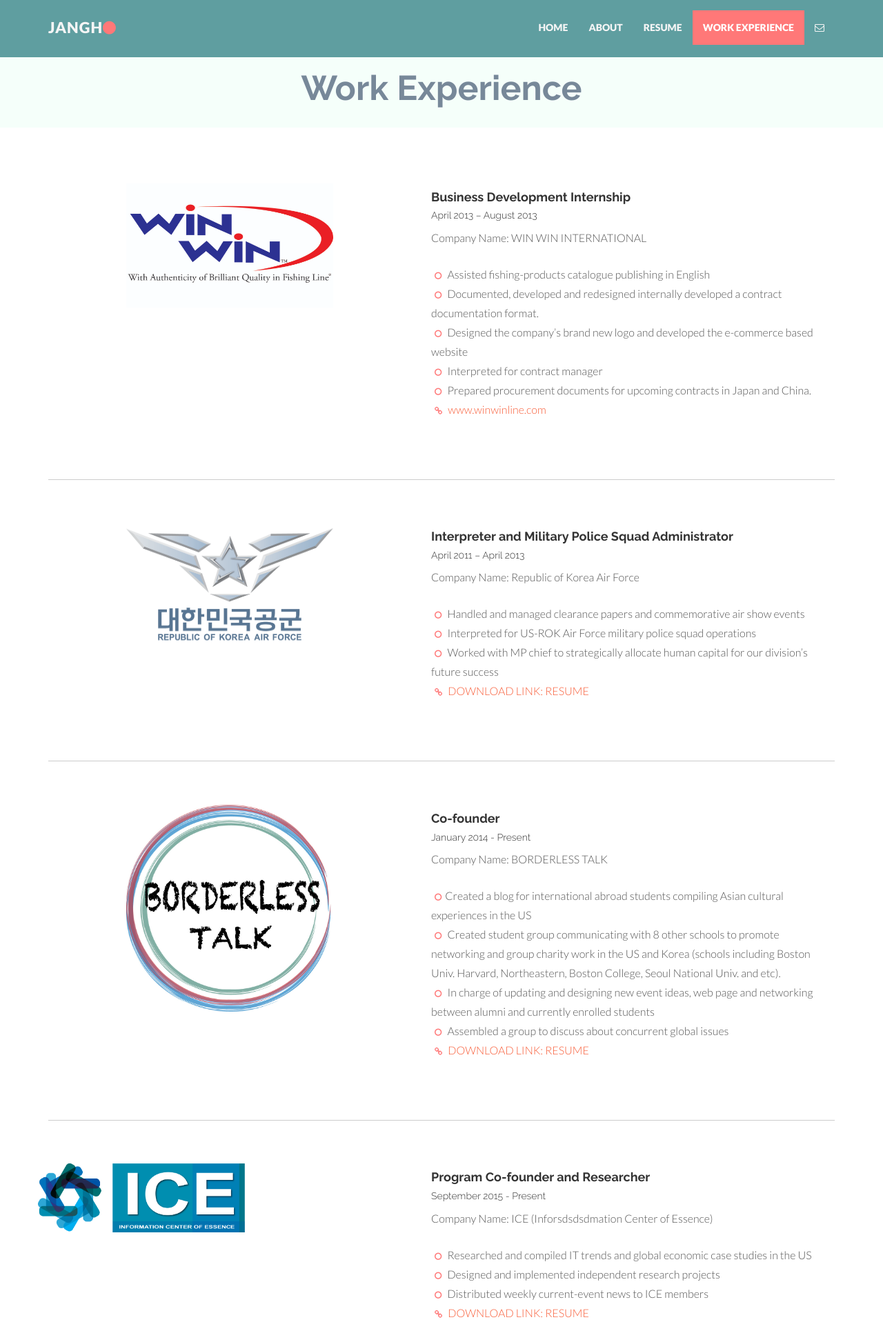
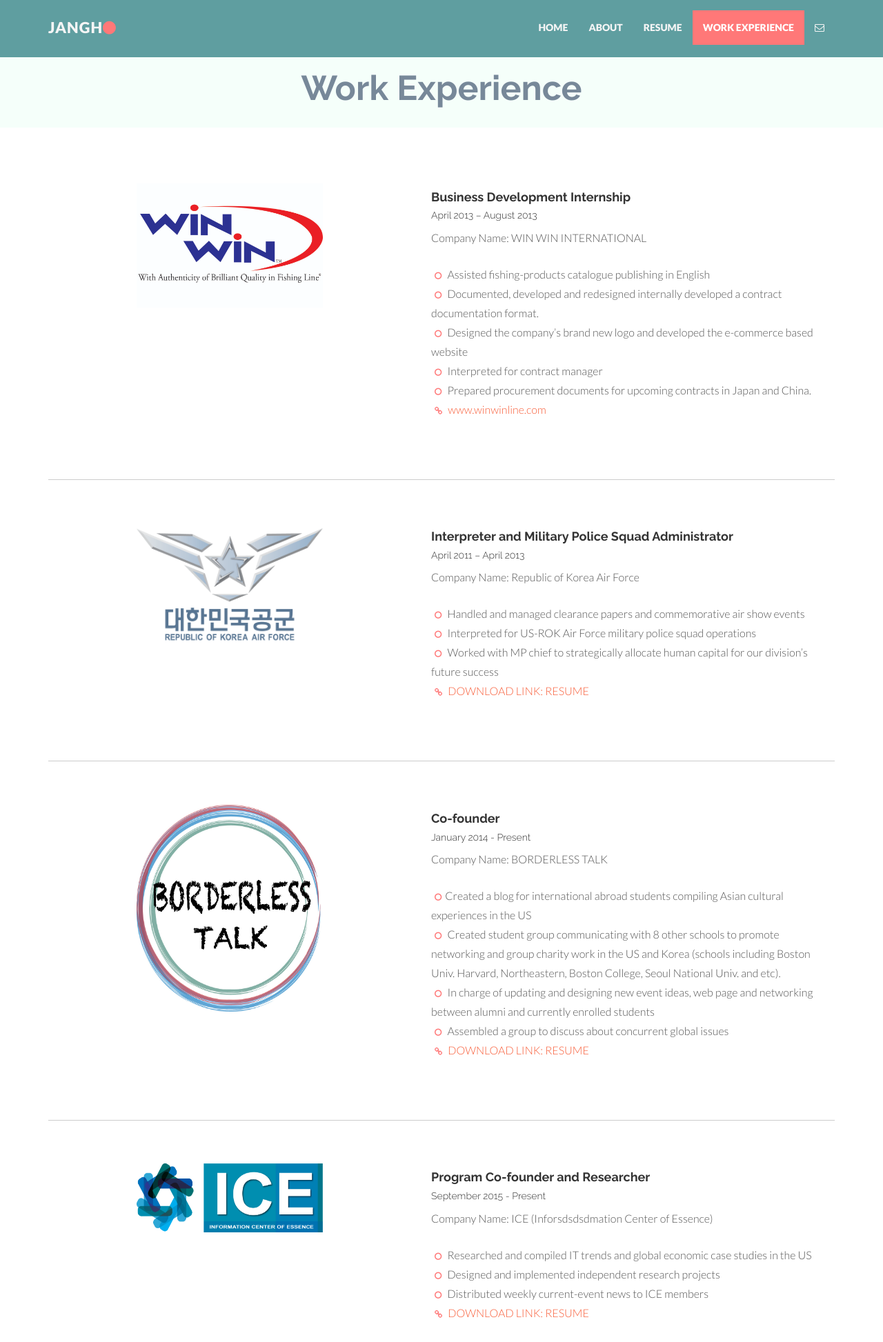
Before and after one commit to kimjangho/portfolio, a plain HTML site: page works.html in a window 1280 px wide. Shown: the top 1946 px of the page at 69% size. Drawn offline with nearby package versions, Linux system fonts and the light colour scheme.

Commit message:
Real last

```diff
--- a/assets/css/main.css
+++ b/assets/css/main.css
@@ -158,22 +158,24 @@ a:after {
 #headerwrap h1 {
 	margin-top: 100px;
 	color: white;
-	font-size: 70px;
+	font-size: 50px;
 	font-weight: 300;
 	letter-spacing: 3px;
 
-    background: rgb(0, 0, 0); /* fallback color */
+    background: rgb(0, 0, 0);
+    /* fallback color */
    background: rgba(0, 0, 0, 0.7);
 }
 
 #headerwrap h2 {
 	color: white;
-	font-size: 40px;
+	font-size: 35px;
 	font-weight: 700;
 	letter-spacing: 2px;
 	text-transform: uppercase;
 
-    background: rgb(0, 0, 0); /* fallback color */
+    background: rgb(0, 0, 0);
+    /* fallback color */
    background: rgba(0, 0, 0, 0.7);
 }
 
@@ -202,7 +204,7 @@ a:after {
 #resumewrap h4 {
 	margin-top: 100px;
 	color: white;
-	font-size: 60px;
+	font-size: 40px;
 	font-weight: 200;
 	letter-spacing: 3px;
 
@@ -263,7 +265,7 @@ a:after {
 
 #blue h4 {
 	color: lightslategray;
-        font-size: 50px;
+    font-size: 50px;
 	font-weight: 10;
 }
 
--- a/works.html
+++ b/works.html
@@ -65,7 +65,7 @@
 		<div class="row">
 			<br><br>
 			<div class="col-lg-6 row centered">
-				<img src="assets/img/윈윈로고.jpg" width="300" height="180" alt="">
+				<img src="assets/img/윈윈로고.jpg" width="270" height="180" alt="">
 			</div><!-- col-lg-6 -->
 			<div class="col-lg-6">
 				<h4>Business Development Internship</h4>
@@ -91,7 +91,7 @@
 		<br><br>
 		<div class="row">
 			<div class="col-lg-6 row centered">
-				<img src="assets/img/Logo_of_the_South_Korean_Air_Force.png" width="300" height="180" alt="">
+				<img src="assets/img/Logo_of_the_South_Korean_Air_Force.png" width="270" height="180" alt="">
 			</div><!-- col-lg-6 -->
 			<div class="col-lg-6">
 				<h4>Interpreter and Military Police Squad Administrator</h4>
@@ -113,7 +113,7 @@
 		<br><br>
 		<div class="row">
 			<div class="col-lg-6 row centered">
-				<img src="assets/img/BORDERLESS.jpg" width="300" height="300" alt="">
+				<img src="assets/img/BORDERLESS.jpg" width="270" height="300" alt="">
 			</div><!-- col-lg-6 -->
 			<div class="col-lg-6">
 				<h4>Co-founder</h4>
@@ -135,8 +135,8 @@
 		<hr>
 		<br><br>
 		<div class="row">
-			<div class="col-lg-6 row fcentered">
-				<img src="assets/img/ICE logo.png" width="300" height="100" alt="">
+			<div class="col-lg-6 row centered">
+				<img src="assets/img/ICE logo.png" width="270" height="100" alt="">
 			</div><!-- col-lg-6 -->
 			<div class="col-lg-6">
 				<h4>Program Co-founder and Researcher</h4>
```
Also changed, not shown: index.html (+1 -1 lines).
